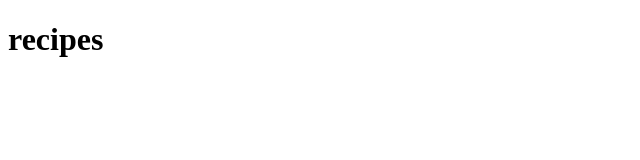
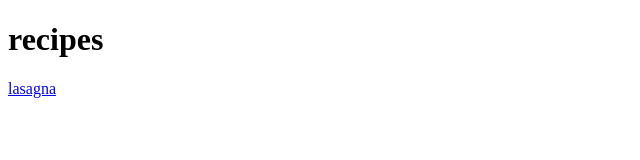
Before and after one commit to solar-nap/recipes, a plain HTML site: page index.html in a window 1280 px wide. Shown: the full height of the page, 0-640 px from the left. Drawn offline with Linux system fonts and the light colour scheme.

Commit message:
Add link to lasagna

```diff
--- a/index.html
+++ b/index.html
@@ -6,5 +6,6 @@
     </head>
     <body>
         <h1>recipes</h1>
+        <a href="pages/lasagna.html">lasagna</a>
     </body>
 </html>
```
